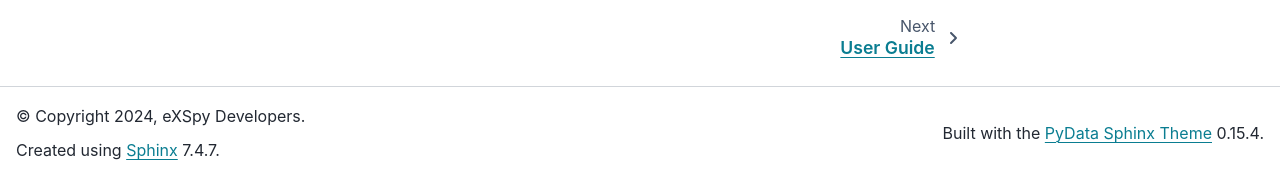
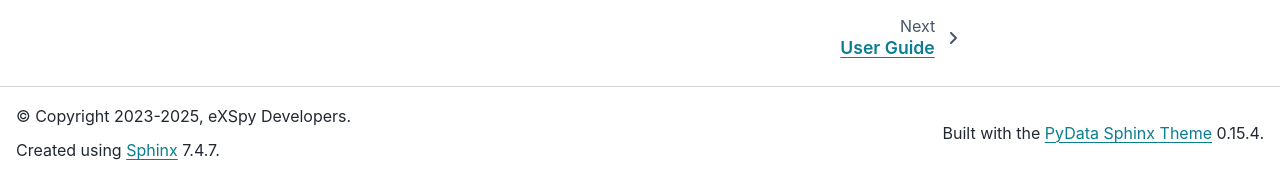
Before and after one commit to hyperspy/exspy, a Sphinx documentation site: the page built from doc/index.rst, in a window 1280 px wide and 900 px high, scrolled down 1058 px. Shown: the part 721-897 px from the top of the window. Built offline with Sphinx 7.4.7 and the PyData theme 0.15.4, drawn with Linux system fonts in a browser that asks for light colours; pages that are not in the unit, such as notebooks, are missing from menus; the version number could not be read and is left out.

Commit message:
update doc

```diff
--- a/doc/conf.py
+++ b/doc/conf.py
@@ -15,13 +15,14 @@
 # sys.path.insert(0, os.path.abspath('.'))
 
 import numpydoc
+from datetime import datetime
 from packaging.version import Version
 
 
 # -- Project information -----------------------------------------------------
 
 project = "eXSpy"
-copyright = "2024, eXSpy Developers"
+copyright = f"2023-{datetime.today().year}, eXSpy Developers"
 author = "eXSpy Developers"
 
 
```
